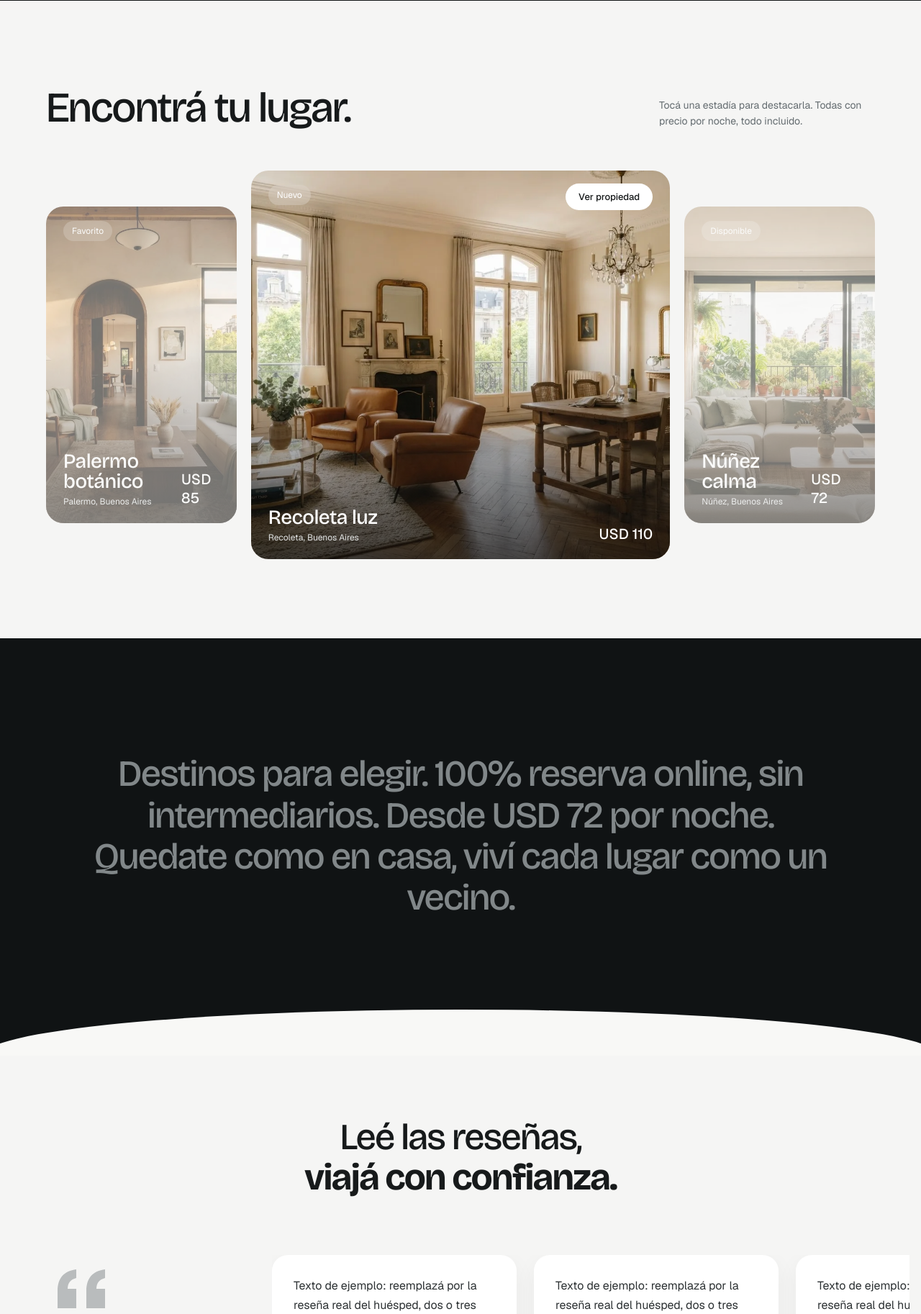
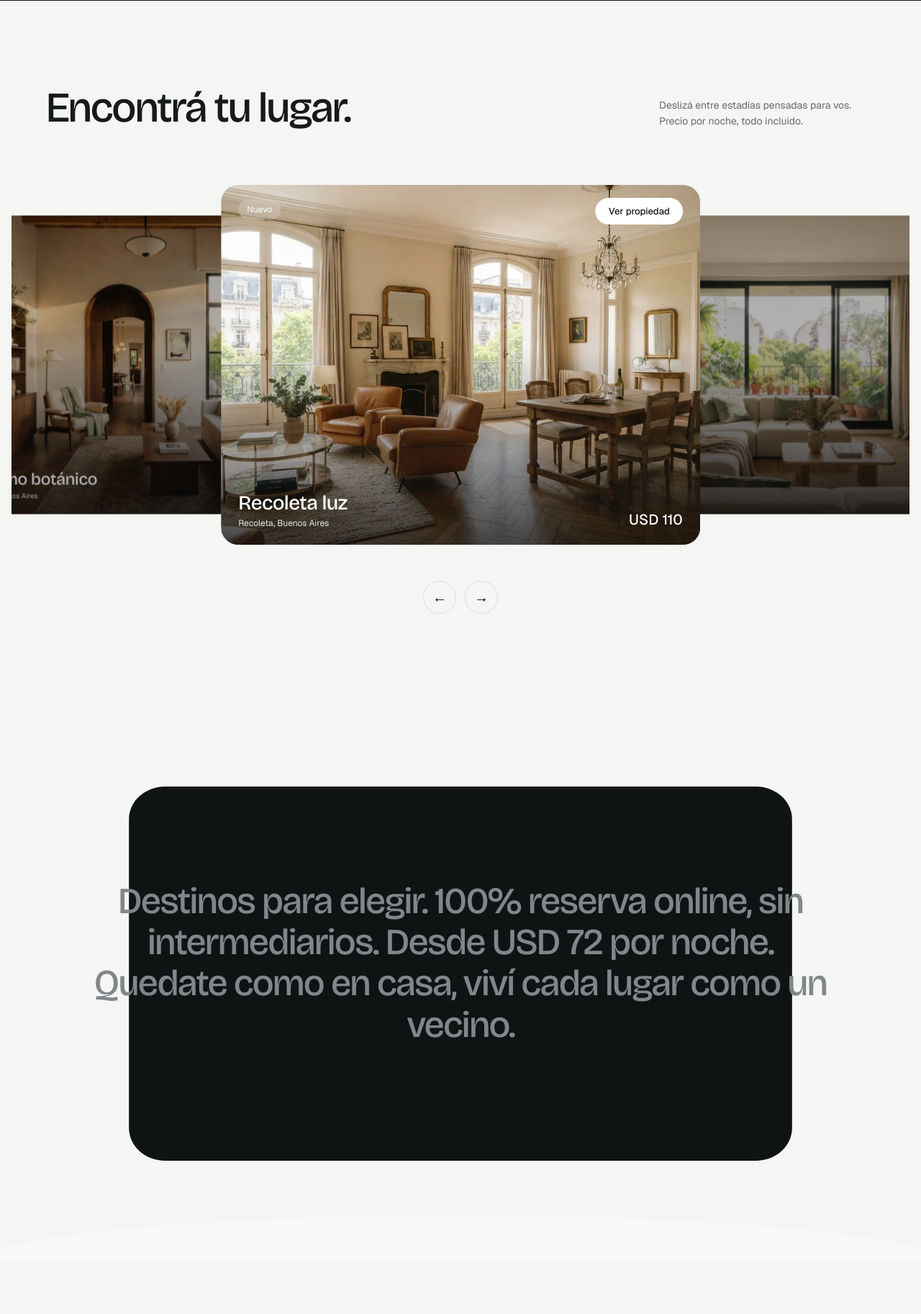
Before and after one commit to SESELOVSKYDarian/rentapart, a PHP site: page / in a window 1280 px wide. Shown: the part 2308-4134 px from the top of the page at 72% size. Run offline with PHP 8.4, Linux system fonts and the light colour scheme.

Commit message:
Mejorar carrusel y expansiones visuales

```diff
--- a/home.css
+++ b/home.css
@@ -334,3 +334,33 @@ h2 { font-family: var(--display); font-weight: 500; letter-spacing: -.035em; lin
 @media (prefers-reduced-motion: reduce) {
   .inspire-grid, .arch, .destinos-photos a { transition: none; }
 }
+
+/* Viewport image, moving carousel and expanding statement */
+.inspire-preview { position: fixed; inset: 0; z-index: 90; pointer-events: none; opacity: 0; transform: scale(.94); transition: opacity .55s cubic-bezier(.22,1,.36,1), transform .75s cubic-bezier(.22,1,.36,1); overflow: hidden; }
+.inspire-preview.is-visible { opacity: 1; transform: scale(1); }
+.inspire-preview img { width: 100%; height: 100%; object-fit: cover; }
+.inspire-preview::after { content: ''; position: absolute; inset: 0; background: linear-gradient(90deg,rgba(10,15,14,.5),transparent 65%); }
+.inspire-preview span { position: absolute; z-index: 1; left: 6vw; bottom: 9vh; max-width: 500px; color: white; font: 500 clamp(40px,6vw,86px)/1 var(--display); letter-spacing: -.04em; }
+.lugar-row { position: relative; display: block; height: 560px; padding: 0; }
+.lcard, .lcard.is-active { position: absolute; top: 50%; left: 50%; width: min(52vw, 720px); height: 500px; opacity: 1; transition: transform .8s cubic-bezier(.22,1,.36,1), opacity .6s, filter .6s; }
+.lcard.is-active { z-index: 2; transform: translate(-50%,-50%) scale(1); }
+.lcard.is-prev { z-index: 1; transform: translate(-115%,-50%) scale(.83); filter: brightness(.7); }
+.lcard.is-next { z-index: 1; transform: translate(15%,-50%) scale(.83); filter: brightness(.7); }
+.lugar-controls { display: flex; justify-content: center; gap: 12px; margin-top: 20px; }
+.lugar-controls button { width: 46px; height: 46px; border: 1px solid var(--line); border-radius: 50%; background: transparent; font-size: 20px; }
+.statement { min-height: 100svh; display: grid; place-items: center; background: transparent; }
+.statement-bg { position: absolute; inset: 0; background: #101314; transform-origin: center; }
+.statement .words { position: relative; z-index: 1; }
+.statement::after { z-index: 2; }
+@media (max-width: 860px) {
+  .lugar-row { height: 440px; }
+  .lcard, .lcard.is-active { width: min(75vw, 520px); height: 390px; }
+  .lcard.is-prev { transform: translate(-112%,-50%) scale(.8); }
+  .lcard.is-next { transform: translate(12%,-50%) scale(.8); }
+}
+@media (prefers-reduced-motion: reduce) {
+  .inspire-preview, .lcard { transition: none; }
+}
+.inspire-preview { transform: none; clip-path: var(--preview-clip, inset(45% 40% round 28px)); transition: clip-path .75s cubic-bezier(.22,1,.36,1), opacity .55s cubic-bezier(.22,1,.36,1); }
+.inspire-preview.is-visible { transform: none; clip-path: inset(0 round 0); }
+@media (prefers-reduced-motion: reduce) { .inspire-preview { transition: none; } }
--- a/home.js
+++ b/home.js
@@ -42,14 +42,49 @@
   /* ───────── "Encontrá tu lugar": tarjeta activa ───────── */
   const cards = $$('.lcard');
   const activate = card => {
-    cards.forEach(c => c.classList.toggle('is-active', c === card));
+    const index = cards.indexOf(card);
+    cards.forEach((c, i) => {
+      c.classList.toggle('is-active', i === index);
+      c.classList.toggle('is-prev', i === (index + cards.length - 1) % cards.length);
+      c.classList.toggle('is-next', i === (index + 1) % cards.length);
+    });
   };
+  activate($('.lcard.is-active') || cards[0]);
   cards.forEach(card => {
     card.addEventListener('click', event => { if (!event.target.closest('.open')) activate(card); });
     card.addEventListener('keydown', event => {
       if ((event.key === 'Enter' || event.key === ' ') && event.target === card) { event.preventDefault(); activate(card); }
     });
   });
+
+  const controls = document.createElement('div');
+  controls.className = 'lugar-controls';
+  controls.innerHTML = '<button type="button" aria-label="Estadía anterior">←</button><button type="button" aria-label="Estadía siguiente">→</button>';
+  lugarAppendControls();
+  function lugarAppendControls() { $('.lugar').append(controls); }
+  controls.querySelectorAll('button').forEach((button, i) => button.addEventListener('click', () => {
+    const current = cards.findIndex(card => card.classList.contains('is-active'));
+    activate(cards[(current + (i ? 1 : cards.length - 1)) % cards.length]);
+  }));
+
+  // Expand the photograph into a viewport-sized layer, preserving the page beneath.
+  const arch = $('.arch');
+  const preview = document.createElement('div');
+  preview.className = 'inspire-preview';
+  preview.setAttribute('aria-hidden', 'true');
+  preview.innerHTML = '<img src="assets/fdfa7.webp" alt=""><span>Estadías que inspiran.</span>';
+  document.body.append(preview);
+  const openPreview = () => {
+    const rect = arch.getBoundingClientRect();
+    preview.style.setProperty('--preview-clip', `inset(${Math.max(0, rect.top)}px ${Math.max(0, innerWidth - rect.right)}px ${Math.max(0, innerHeight - rect.bottom)}px ${Math.max(0, rect.left)}px round 28px)`);
+    preview.classList.add('is-visible');
+  };
+  const closePreview = () => preview.classList.remove('is-visible');
+  if (matchMedia('(hover: hover) and (pointer: fine)').matches) {
+    arch.addEventListener('pointerenter', openPreview);
+    arch.addEventListener('pointerleave', closePreview);
+  }
+  window.addEventListener('scroll', closePreview, { passive: true });
 
   // Rotate the featured stay only while the section is visible and idle.
   const lugar = $('.lugar');
@@ -187,6 +222,12 @@
     gsap.from('.reviews-side, .review', { y: 36, opacity: 0, duration: .8, stagger: .12, ...entrance, scrollTrigger: { trigger: '.reviews-body', start: 'top 85%', once: true } });
     gsap.from('.foot-top > *', { y: 30, opacity: 0, duration: .8, stagger: .12, ...entrance, scrollTrigger: { trigger: '.site-footer', start: 'top 85%', once: true } });
 
+    // The dark surface grows into the viewport as the statement enters.
+    gsap.fromTo('.statement-bg', { scaleX: .72, scaleY: .65, borderRadius: '70px' }, {
+      scaleX: 1, scaleY: 1, borderRadius: '0px', ease: 'none',
+      scrollTrigger: { trigger: '.statement', start: 'top bottom', end: 'top top', scrub: .8 }
+    });
+
     // Frase que se va revelando con el scroll
     const para = $('.words');
     const original = para.textContent;
--- a/index.html
+++ b/index.html
@@ -114,7 +114,7 @@
   </section>
 
   <section class="lugar" aria-labelledby="lugar-title">
-    <div class="lugar-head reveal"><h2 id="lugar-title">Encontrá tu lugar.</h2><p>Tocá una estadía para destacarla. Todas con precio por noche, todo incluido.</p></div>
+    <div class="lugar-head reveal"><h2 id="lugar-title">Encontrá tu lugar.</h2><p>Deslizá entre estadías pensadas para vos. Precio por noche, todo incluido.</p></div>
     <div class="lugar-row">
       <article class="lcard" tabindex="0" data-property="0" style="background-image:url('assets/fdfa7.webp')">
         <span class="tag">Favorito</span>
@@ -135,6 +135,7 @@
   </section>
 
   <section id="nosotros" class="statement" aria-label="Sobre rentapart">
+    <div class="statement-bg" aria-hidden="true"></div>
     <p class="words">Destinos para elegir. 100% reserva online, sin intermediarios. Desde USD 72 por noche. Quedate como en casa, viví cada lugar como un vecino.</p>
   </section>
 
```
